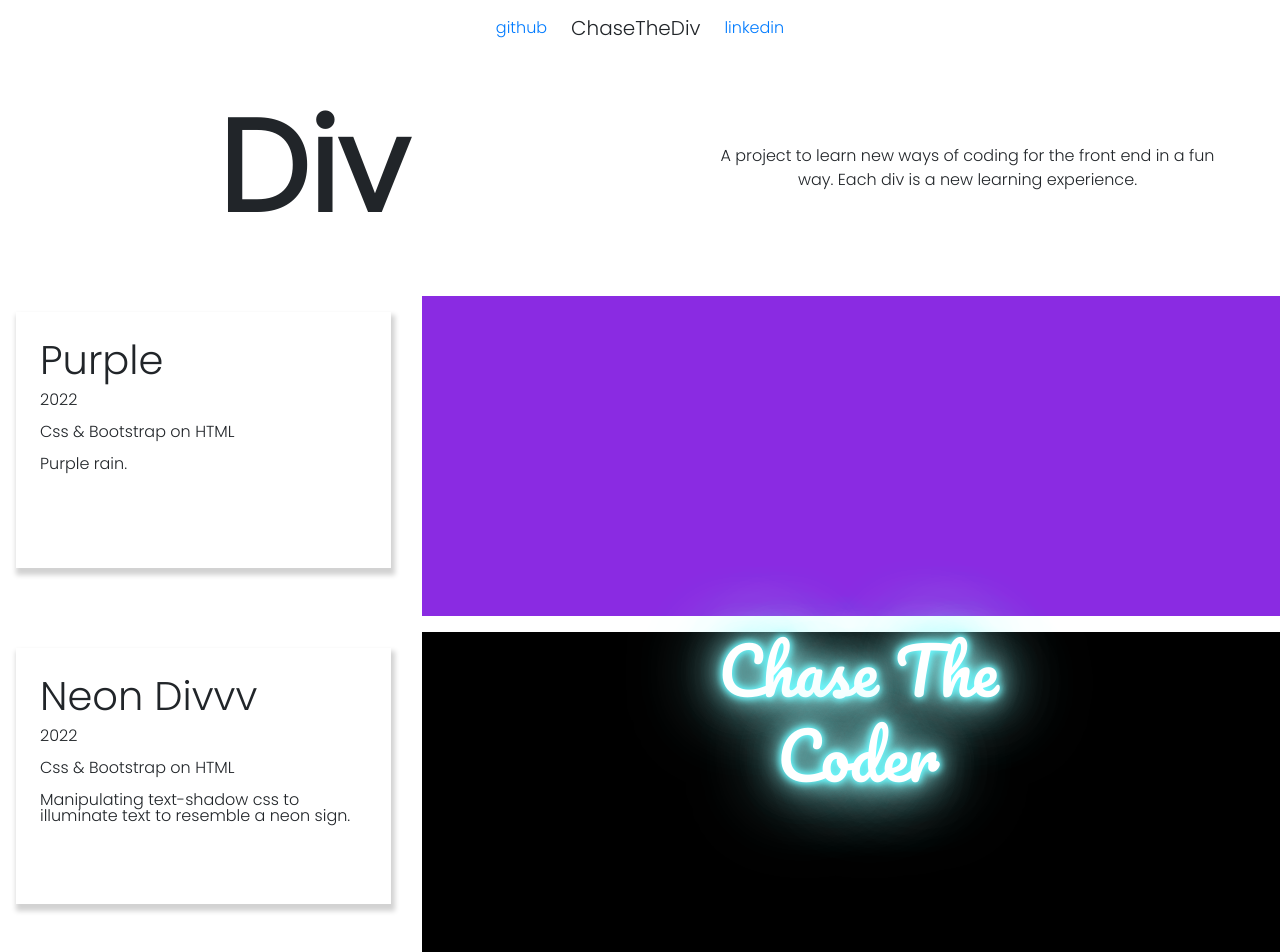
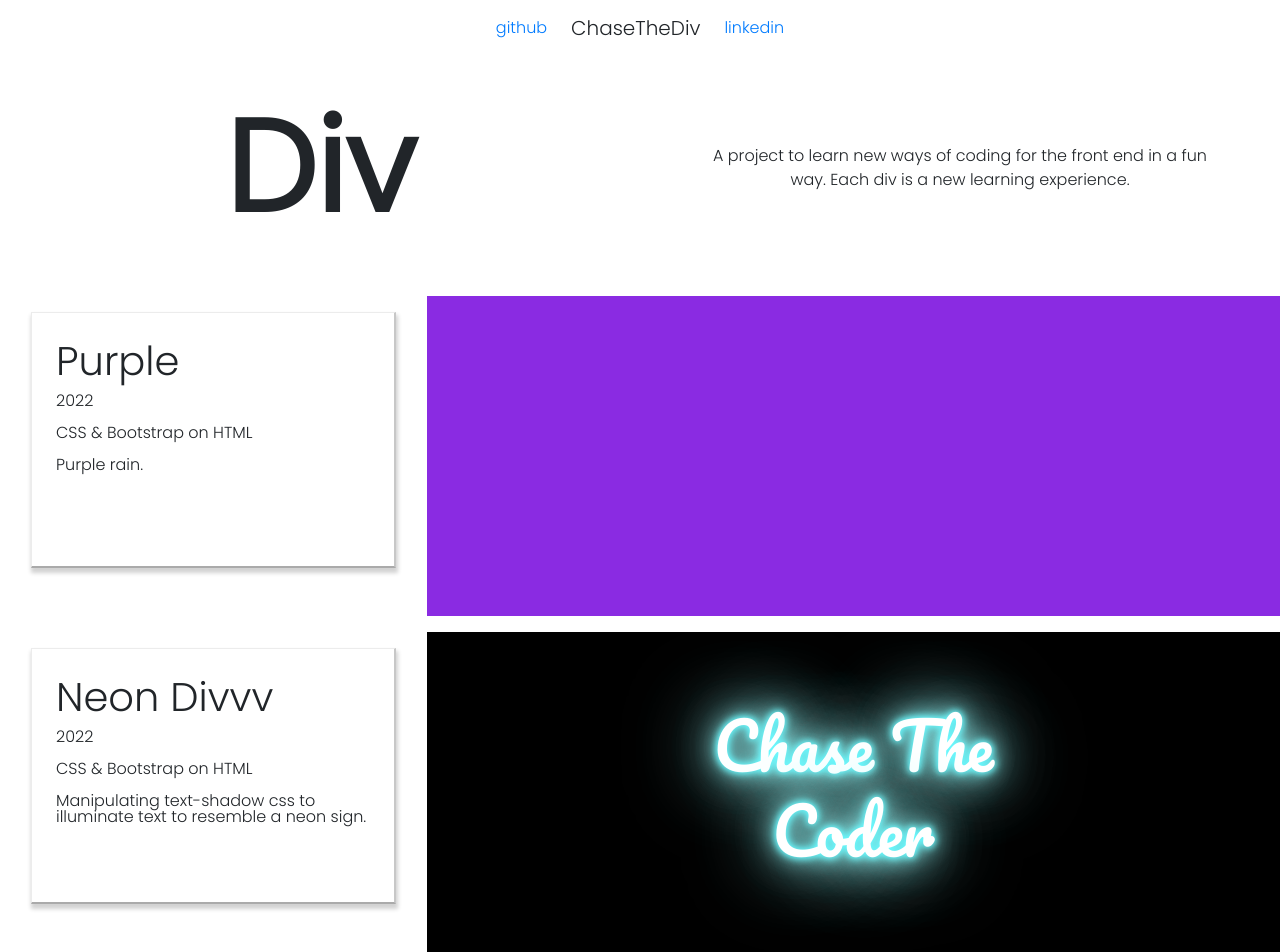
Before and after one commit to ChaseTheCoder/chaseTheDiv, a React (Create React App) app: page / in a window 1280 px wide. Shown: the top 952 px of the page. Built offline with nearby package versions, Linux system fonts and the light colour scheme.

Commit message:
style: add 3d style to art card

```diff
--- a/src/Header.js
+++ b/src/Header.js
@@ -3,6 +3,7 @@ import './header.css';
 
 export default function Header() {
   return (
+    <div class="container-fluid">
       <div class="row header-div">
         <div class="col-12 col-md-6 my-auto text-center">
           <p class="title-text">Div</p>
@@ -11,5 +12,6 @@ export default function Header() {
           <p class="mx-5">A project to learn new ways of coding for the front end in a fun way. Each div is a new learning experience.</p>
         </div>
       </div>
+    </div>
   );
 }
--- a/src/TwentyTwentyTwo/One.js
+++ b/src/TwentyTwentyTwo/One.js
@@ -4,19 +4,23 @@ import ArtCard from '../common/ArtCard';
 
 export default function One() {
   return (
+    <div class="container-fluid">
       <div class="row">
         <ArtCard
           title="Neon Divvv"
           date="2022"
-        medium="Css &amp; Bootstrap on HTML"
+          medium="CSS &amp; Bootstrap on HTML"
           description="Manipulating text-shadow css to illuminate text to resemble a neon sign."
         />
         <div class="col-12 col-md-8 art art-one">
-        <div class="text-center align-middle">
+          <div class="text-div text-center h-100">
+            <div class="neon-text-div">
               <h1 class="neon-text">Chase The</h1>
               <h1 class="neon-text">Coder</h1>
             </div>
           </div>
         </div>
+      </div>
+    </div>
   );
 }
--- a/src/TwentyTwentyTwo/Two.js
+++ b/src/TwentyTwentyTwo/Two.js
@@ -4,15 +4,17 @@ import ArtCard from '../common/ArtCard';
 
 export default function Two() {
   return (
+    <div class="container-fluid">
       <div class="row two">
         <ArtCard
           title="Purple"
           date="2022"
-        medium="Css &amp; Bootstrap on HTML"
+          medium="CSS &amp; Bootstrap on HTML"
           description="Purple rain."
         />
         <div class="col-12 col-md-8 art art-two">
         </div>
       </div>
+    </div>
   );
 }
--- a/src/TwentyTwentyTwo/one.css
+++ b/src/TwentyTwentyTwo/one.css
@@ -16,3 +16,12 @@
     0 0 82px rgb(154, 252, 255),
     0 0 92px rgb(154, 252, 255);
 }
+
+.neon-text-div {
+  margin: 0;
+  position: absolute;
+  top: 50%;
+  left: 50%;
+  -ms-transform: translate(-50%, -50%);
+  transform: translate(-50%, -50%);
+}
--- a/src/common/ArtCard.js
+++ b/src/common/ArtCard.js
@@ -3,7 +3,7 @@ import './artCard.css';
 
 export default function ArtCard(props) {
   return (
-    <div class="col-12 col-md-4 art-card-col">
+      <div class="col-12 col-md-4">
         <div class="art-card">
           <div class="card-text p-4">
             <h1>{props.title}</h1>
--- a/src/common/artCard.css
+++ b/src/common/artCard.css
@@ -1,9 +1,21 @@
 .art-card{
-  border: none solid rgb(135, 0, 0);
-  box-shadow: 2px 5px 5px 2px rgb(210, 210, 210);
+  box-shadow: 1px 4px 4px 1px rgb(210, 210, 210);
   margin: 1rem 1rem 0 1rem;
   background-color: #fff;
   height: 80%;
+  border-width: 0.5px;
+  border-bottom-width: 2px;
+  border-right-width: 2px;
+
+  border-style:solid;
+
+  border-bottom-color:#aaa;
+
+  border-right-color:rgb(199, 199, 199);
+
+  border-top-color:rgb(236, 236, 236);
+
+  border-left-color:rgb(236, 236, 236);
 }
 
 .card-text {
```
Lines whose indentation alone changed are shown as unchanged.
